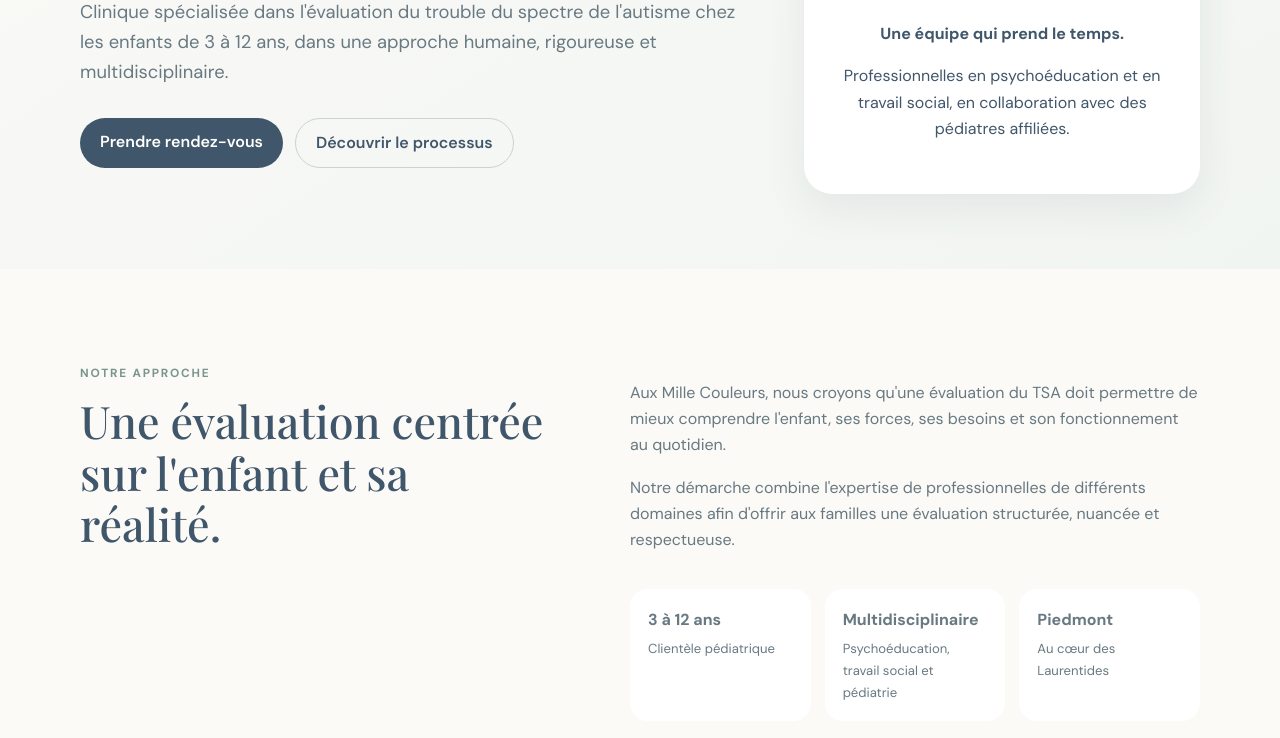
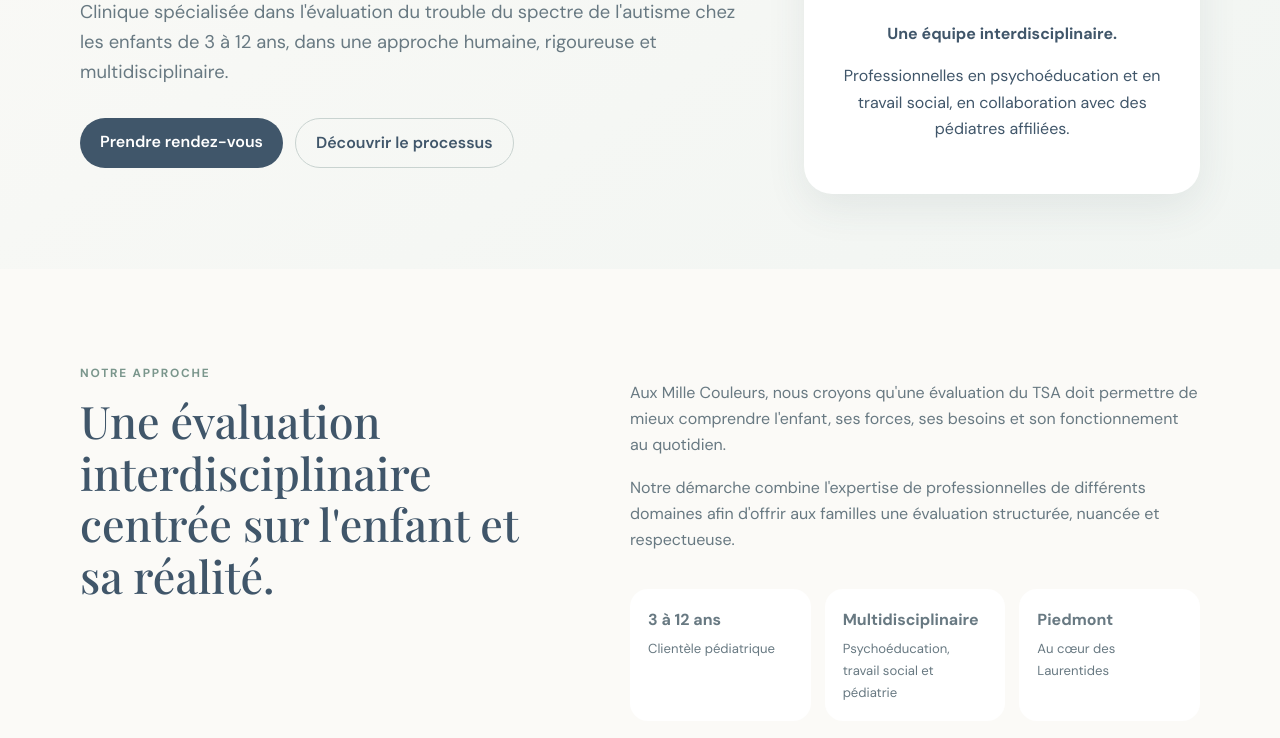
Before and after one commit to rosepoirier98-lab/Clinique1000couleurs, a plain HTML site: page index.html in a window 1280 px wide. Shown: the part 502-1240 px from the top of the page. Drawn offline with nearby package versions, Linux system fonts and the light colour scheme.

Commit message:
Update index.html

```diff
--- a/index.html
+++ b/index.html
@@ -32,7 +32,7 @@
         </div>
         <div class="hero-card">
           <img src="assets/logo.png" alt="" class="hero-logo">
-          <p><strong>Une équipe qui prend le temps.</strong></p>
+          <p><strong>Une équipe interdisciplinaire.</strong></p>
           <p>Professionnelles en psychoéducation et en travail social, en collaboration avec des pédiatres affiliées.</p>
         </div>
       </div>
@@ -42,7 +42,7 @@
       <div class="container two-col">
         <div>
           <p class="eyebrow">Notre approche</p>
-          <h2>Une évaluation centrée sur l'enfant et sa réalité.</h2>
+          <h2>Une évaluation interdisciplinaire centrée sur l'enfant et sa réalité.</h2>
         </div>
         <div class="text">
           <p> Aux Mille Couleurs, nous croyons qu'une évaluation du TSA doit permettre de mieux comprendre l'enfant, ses forces, ses besoins et son fonctionnement au quotidien.</p>
```
